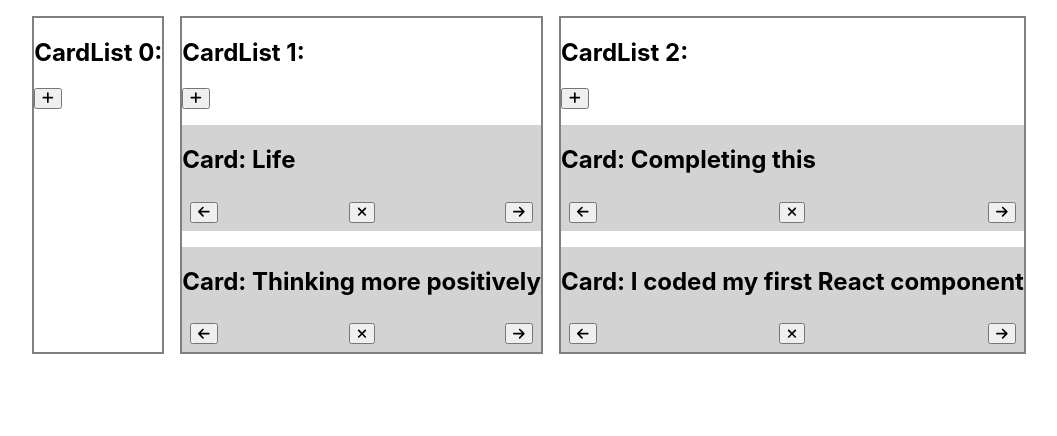
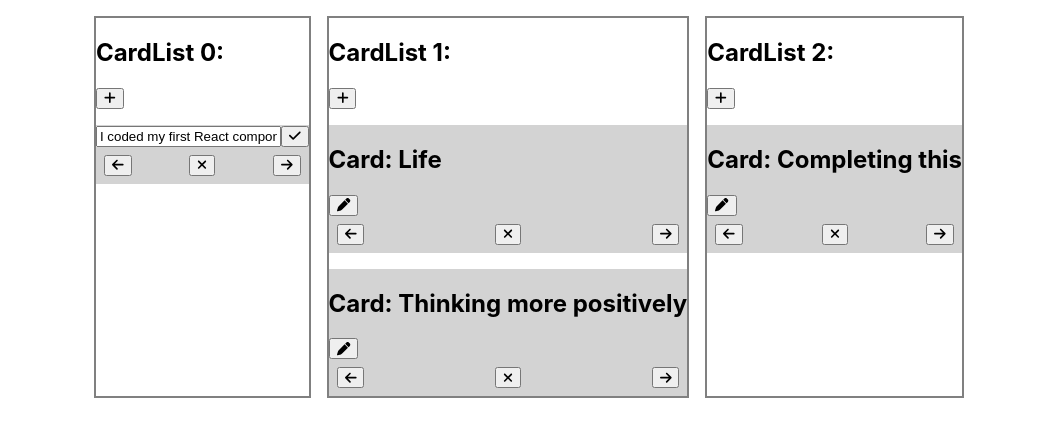
Before and after one commit to klalicki/retro-board, a React (Create React App) app: page / in a window 1280 px wide. Both pictures are taken after a click on the button 103 px from the left and 212 px from the top of the page. Shown: the top 436 px of the page, without its empty margins (111-1168 px from the left). Built offline with nearby package versions, Linux system fonts and the light colour scheme.

Commit message:
adds editing mode to Card component

```diff
--- a/src/components/App/App.jsx
+++ b/src/components/App/App.jsx
@@ -7,8 +7,8 @@ import CardList from "../CardList/CardList";
 function App() {
   return (
     <div className="App">
-      <div className="card-list-container">
-        <DataProvider>
+      <DataProvider>
+        <div className="card-list-container">
           {sampleData.map((list, listIndex) => {
             return (
               <CardList
@@ -18,8 +18,8 @@ function App() {
               />
             );
           })}
-        </DataProvider>
-      </div>
+        </div>
+      </DataProvider>
     </div>
   );
 }
--- a/src/components/Card/Card.jsx
+++ b/src/components/Card/Card.jsx
@@ -2,19 +2,55 @@ import React from "react";
 import { FontAwesomeIcon } from "@fortawesome/react-fontawesome";
 import { useContext } from "react";
 import { DataContext } from "../../contexts/DataContext";
+import { useState } from "react";
 import {
   faArrowRight,
   faXmark,
   faArrowLeft,
+  faPen,
+  faCheck,
 } from "@fortawesome/free-solid-svg-icons";
 
 const Card = ({ listIndex, cardText, children, cardIndex }) => {
   const { data, removeItem, moveItem } = useContext(DataContext);
-  console.log(data);
+  const [isEditing, setIsEditing] = useState(false);
   const cardData = data[listIndex].listContents[cardIndex];
+  const [newText, setNewText] = useState(cardData.itemText);
   return (
     <div className="card">
-      <h2>Card: {cardData.itemText}</h2>
+      <div className="card-header">
+        {isEditing ? (
+          <>
+            <input
+              type="text"
+              value={newText}
+              onChange={(e) => {
+                setNewText(e.target.value);
+              }}
+            />
+            <button type="submit">
+              <FontAwesomeIcon
+                icon={faCheck}
+                onClick={() => {
+                  alert(newText);
+                }}
+              />
+            </button>
+          </>
+        ) : (
+          <>
+            <h2>Card: {cardData.itemText}</h2>
+            <button
+              onClick={() => {
+                setIsEditing(true);
+              }}
+            >
+              <FontAwesomeIcon icon={faPen} />
+            </button>
+          </>
+        )}
+      </div>
+
       {children}
       <div className="icon-bar">
         <button
--- a/src/contexts/DataContext.jsx
+++ b/src/contexts/DataContext.jsx
@@ -1,5 +1,5 @@
 import React from "react";
-import { useState, useContext, createContext } from "react";
+import { useState, createContext } from "react";
 import { sampleData } from "../sampleData";
 export const DataContext = createContext();
 
```
